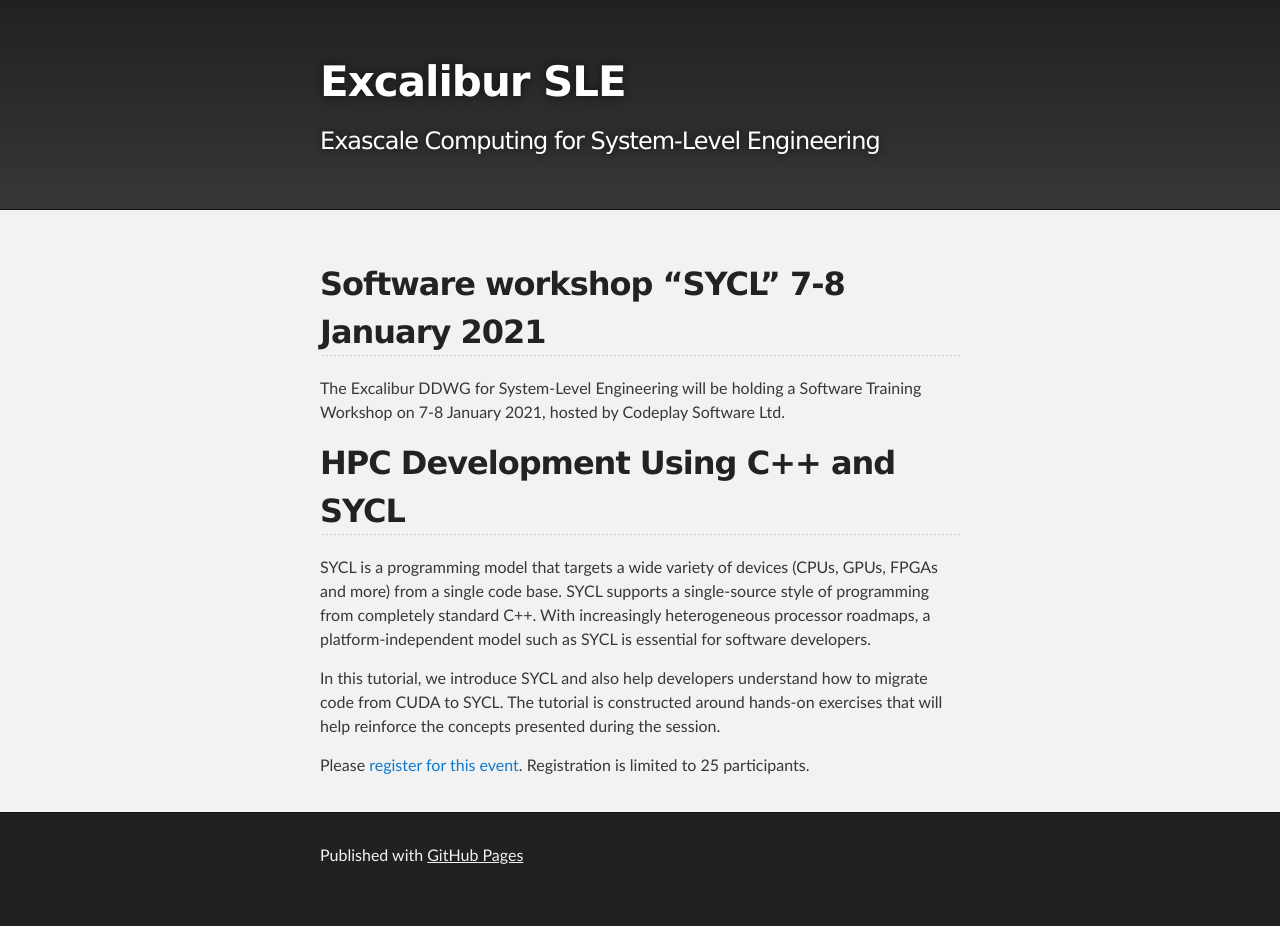
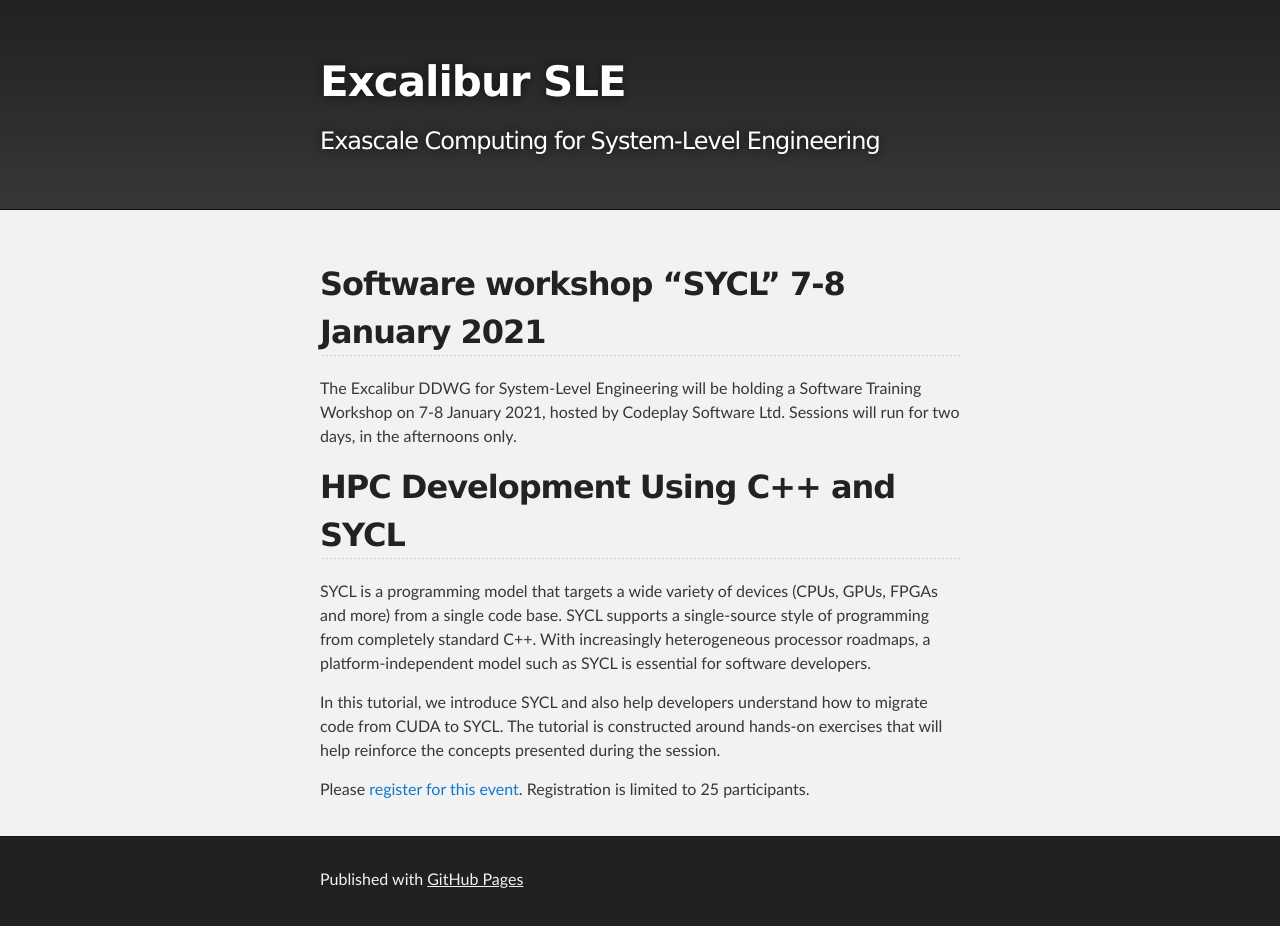
Before and after one commit to Excalibur-SLE/Excalibur-SLE.github.io, a Jekyll site: the page built from software1.md, in a window 1280 px wide. Built offline with Jekyll 4.4.1, drawn with Linux system fonts in a browser that asks for light colours; our own code applies the rules of GitHub Pages for plain Markdown files; before the commit the page ends 902 px from its top, so only the background shows below that.

Commit message:
Add detail

```diff
--- a/software1.md
+++ b/software1.md
@@ -6,7 +6,7 @@
 
 The Excalibur DDWG for System-Level Engineering will be holding a
 Software Training Workshop on 7-8 January 2021, hosted by Codeplay
-Software Ltd.
+Software Ltd. Sessions will run for two days, in the afternoons only.
 
 
 ## HPC Development Using C++ and SYCL
```
